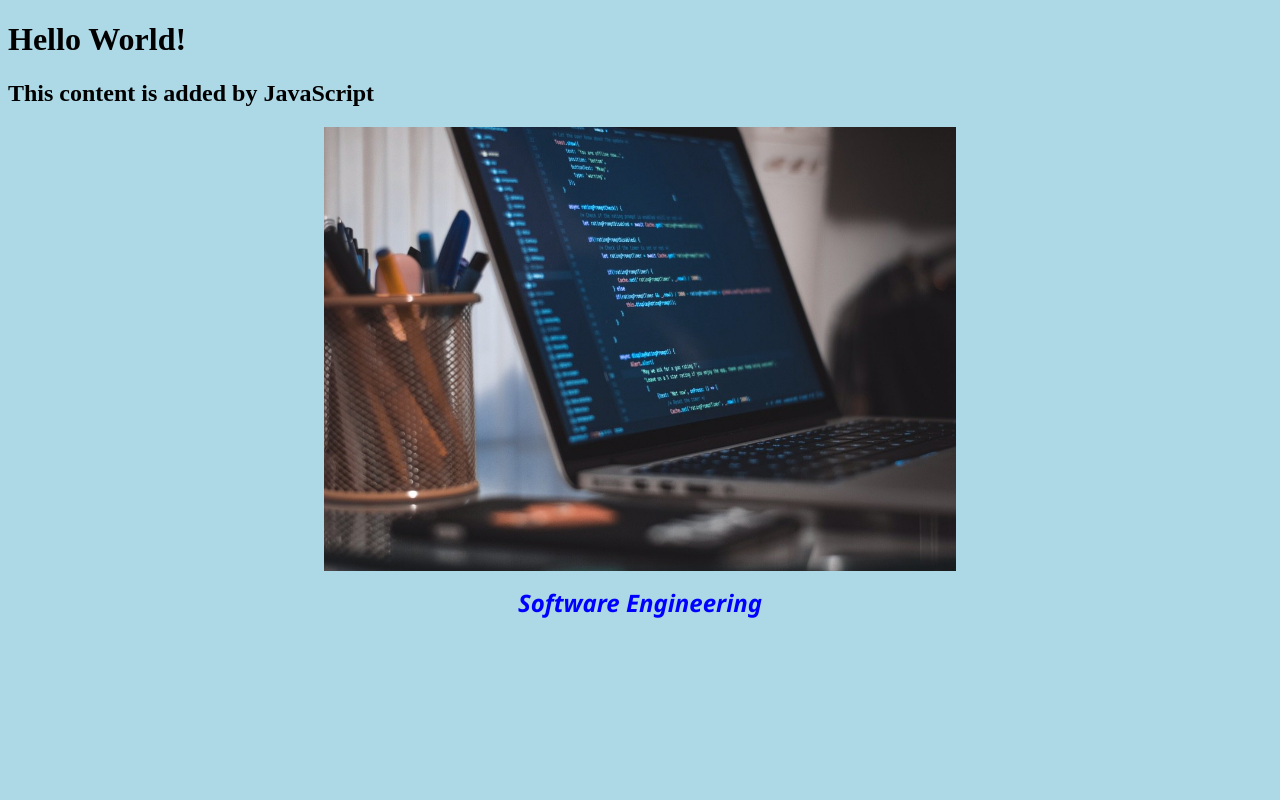
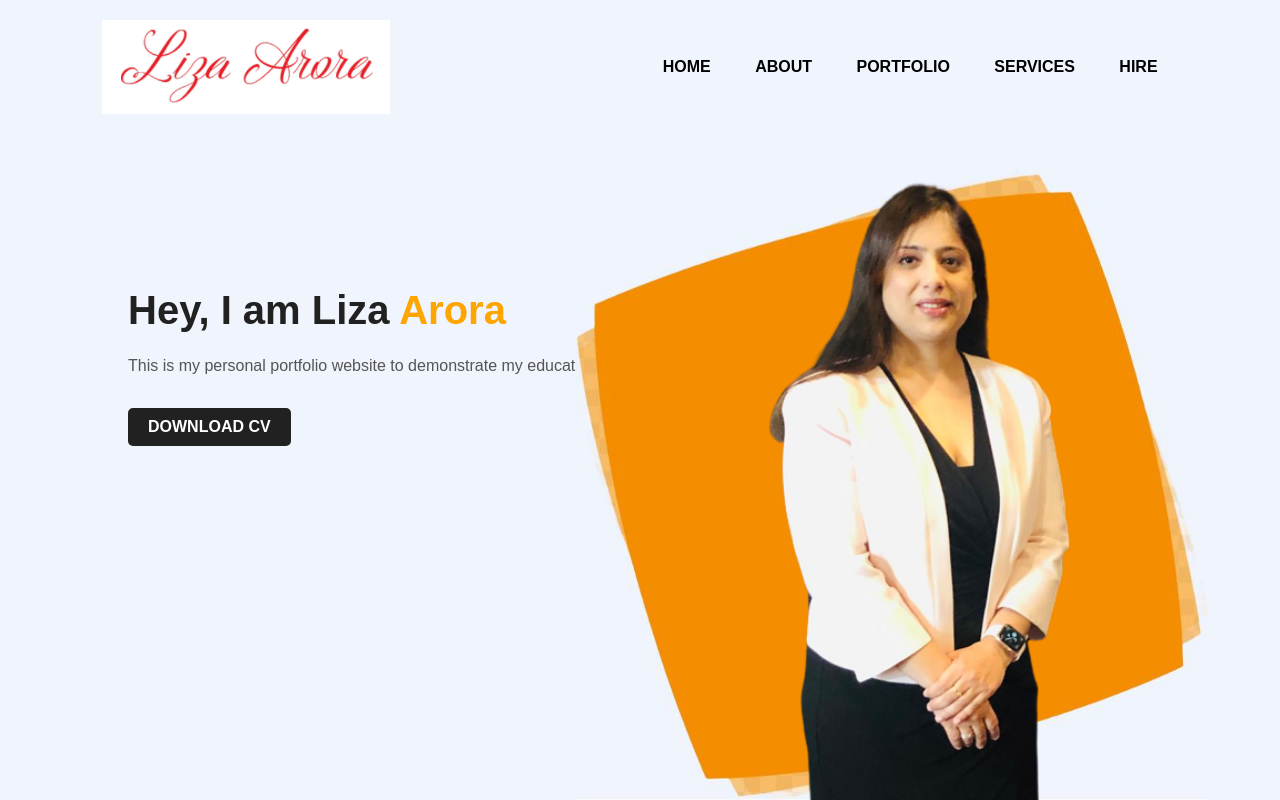
Before and after one commit to liza-arora-git/web-journey, a plain HTML site: page index.html in a window 1280 px wide. Drawn offline with Linux system fonts and the light colour scheme.

Commit message:
HTML and css ongoing

```diff
--- a/index.html
+++ b/index.html
@@ -1,15 +1,37 @@
 <!DOCTYPE html>
 <html lang="en">
   <head>
+    <meta charset="UTF-8">
+    <meta http-equiv="X-UA_Compatible" content="IE=edge">
+    <meta name="viewport" content="width=device-width", initial-scale="1.0">
+    <title>Personal Portfolio Website</title>
     <link rel="stylesheet" href="style.css">
-    <title>Welcome to Liza's Website</title>
   </head>
   <body>
-    <h1>Hello World!</h1>
-    <script src="script.js"></script>
-    <div>
-     <img class="image" src="img/SWEngg.jpeg">
-     <div class="desc">Software Engineering</div>
-    </div>
+      <div class="hero">
+          <nav>
+              <img src="img/LALogo.PNG" alt="Liza Aroa Logo" class="logo">
+              <ul>
+                  <li><a href="#">HOME</a></li>
+                  <li><a href="#">ABOUT</a></li>
+                  <li><a href="#">PORTFOLIO</a></li>
+                  <li><a href="#">SERVICES</a></li>
+                  <li><a href="#">HIRE</a></li>
+              </ul>
+          </nav>
+          <div class="details">
+              <h1>Hey, I am Liza <span>Arora</span> </h1>
+              <p>This is my personal portfolio website to demonstrate my education and experience.</p>
+              <a href="#">DOWNLOAD CV</a>
+          </div>
+          <div class="img">
+              <img src="img/bgshape.jpeg" class="shape">
+              <img src="img/Liza.png" class="liza">
+          </div>
+
+      </div>
+
+
+
   </body>
 </html>
--- a/style.css
+++ b/style.css
@@ -1,20 +1,93 @@
-body{
-    background:lightblue;
+*{
+    margin: 0;
+    padding: 0;
+    font-family: sans-serif;
 }
 
-.image {
-    display: block;
-    margin-left: auto;
-    margin-right: auto;
-    width: 50%;
-  }
+.hero{
+    position: relative;
+    width: 100%;
+    height: 100vh;
+    background: #eff4fd;
+}
 
-  div.desc{
-      padding: 15px;
-      text-align: center;
-      font-family:'Segoe UI', Tahoma, Geneva, Verdana, sans-serif;
-      color: blue;
-      font-size: x-large;
-      font-weight: bolder;
-      font-style: italic;
-  }
+nav{
+    display: flex;
+    width: 84%;
+    margin: auto;
+    padding: 20px 0;
+    align-items: center;
+    justify-content: space-between;
+}
+
+nav ul li{
+    display: inline-block;
+    list-style: none;
+    margin: 10px 20px;
+}
+
+nav ul li a{
+    text-decoration: none;
+    color: #000;
+    font-weight: bold;
+}
+
+nav ul li a:hover{
+    color: red;
+}
+
+.details{
+    margin-top: 12%;
+    margin-left: 10%;
+}
+
+.details h1{
+    font-size: 40px;
+    color: #212121;
+    margin-bottom: 20px;
+}
+
+span{
+    color: orange;
+}
+
+.details p{
+    color: #555;
+    line-height: 25px;
+}
+
+.details a{
+    background: #212121;
+    padding: 10px 20px;
+    text-decoration: none;
+    font-weight: bold;
+    color: #fff;
+    display: inline-block;
+    margin: 30px 0;
+    border-radius: 5px;
+}
+
+.img{
+    width: 45%;
+    height: 80%;
+    position: absolute;
+    bottom: 0;
+    right: 100px;
+}
+
+.img img{
+    height: 100%;
+    position: absolute;
+    left: 50%;
+    bottom: 0;
+    transform: translateX(-50%);
+    transition: bottom 1s, left 1s;
+}
+
+.img:hover .shape{
+    bottom: 40px;
+}
+
+.img:hover .liza{
+    left: 45%
+}
```
Also changed, not shown: img/LALogo.PNG (added), img/Liza.jpg (added), img/Liza.png (added), img/bgshape.jpeg (added), img/bgshape.png (added).
